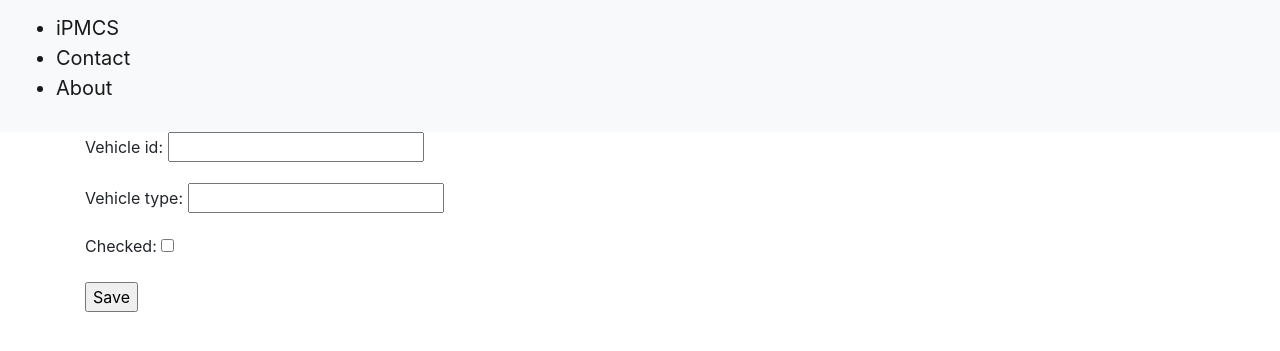
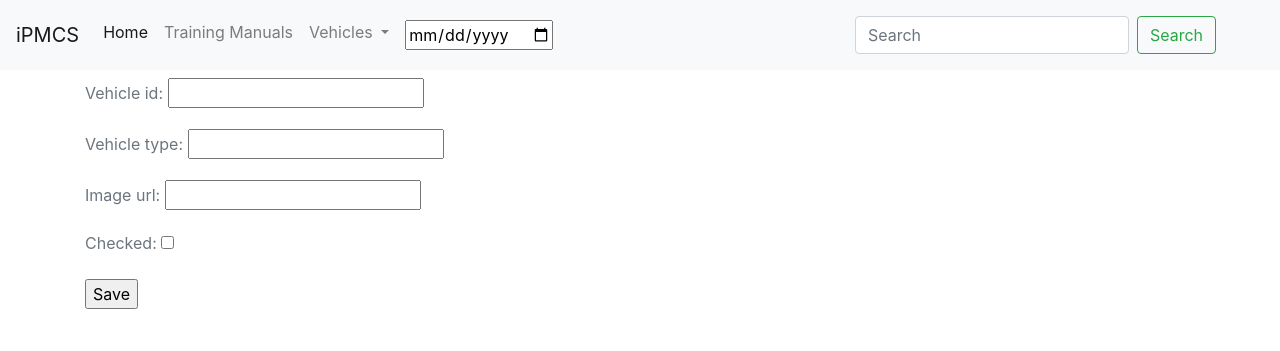
Before and after one commit to xarielx/DjangoIpmcs, a Django app: page /create/ in a window 1280 px wide. Shown: the top 351 px of the page. Run offline with Django 3.2, Linux system fonts and the light colour scheme; some libraries are stand-ins or nearby versions.

Commit message:
Django App - updates

```diff
--- a/src/templates/navbar.html
+++ b/src/templates/navbar.html
@@ -1,9 +1,35 @@
-<nav class="navbar navbar-light bg-light">
-    <a class="navbar-brand" href="#">
-    <ul>
-        <li>iPMCS</li>
-        <li>Contact</li>
-        <li>About</li>
+<nav class="navbar navbar-expand-lg navbar-light bg-light">
+  <a class="navbar-brand" href="#">iPMCS</a>
+  <button class="navbar-toggler" type="button" data-toggle="collapse" data-target="#navbarSupportedContent" aria-controls="navbarSupportedContent" aria-expanded="false" aria-label="Toggle navigation">
+    <span class="navbar-toggler-icon"></span>
+  </button>
+
+  <div class="collapse navbar-collapse" id="navbarSupportedContent">
+    <ul class="navbar-nav mr-auto">
+      <li class="nav-item active">
+        <a class="nav-link" href="#">Home <span class="sr-only">(current)</span></a>
+      </li>
+      <li class="nav-item">
+        <a class="nav-link" href="#">Training Manuals</a>
+      </li>
+      <li class="nav-item dropdown">
+        <a class="nav-link dropdown-toggle" href="#" id="navbarDropdown" role="button" data-toggle="dropdown" aria-haspopup="true" aria-expanded="false">
+          Vehicles
+        </a>
+        <div class="dropdown-menu" aria-labelledby="navbarDropdown">
+          <a class="dropdown-item" href="#">Available Vehicles</a>
+          <a class="dropdown-item" href="#">Vehicles NFMC</a>
+          <div class="dropdown-divider"></div>
+          <a class="dropdown-item" href="#">Create a Vehicle</a>
+        </div>
+      </li>
+      <li class="nav-item">
+        <a class="nav-link disabled" href="#"><input type='date' id='hasta' value='<?php echo date('Y-m-d') /a>
+      </li>
     </ul>
-    </a>
-    </nav>
+    <form class="form-inline my-2 my-lg-0">
+      <input class="form-control mr-sm-2" type="search" placeholder="Search" aria-label="Search">
+      <button class="btn btn-outline-success my-2 my-sm-0" type="submit">Search</button>
+    </form>
+  </div>
+</nav>
--- a/src/vehicles/forms.py
+++ b/src/vehicles/forms.py
@@ -6,5 +6,6 @@ class VehicleForm(forms.ModelForm):
     class Meta:
         model = Vehicle
         fields = [
-            'vehicle_id', 'vehicle_type', 'checked'
+            'vehicle_id', 'vehicle_type', 'image_url',
+             'checked'
         ]
--- a/src/vehicles/templates/vehicle/vehicle_create_view.html
+++ b/src/vehicles/templates/vehicle/vehicle_create_view.html
@@ -2,7 +2,7 @@
 {% extends 'base.html' %}
 
 {% block content %}
-<form>
+<form method='POST'> {% csrf_token %}
 {{ form.as_p }}
 <input type ='submit' value='Save' />
 </form>
--- a/src/vehicles/views.py
+++ b/src/vehicles/views.py
@@ -7,7 +7,7 @@ def vehicle_view(request, *args, **kwargs):
     vehicles = Vehicle.objects.all()
     return render(request, "vehicle/vehicle.html", {'vehicles': vehicles})
 
-def vehicle_create_view(request, *args, **kwargs):
+def vehicle_create_view(request):
     form = VehicleForm(request.POST or None)
     if form.is_valid():
         form.save()
```
Also changed, not shown: src/templates/home.html (+22 -2 lines), src/db.sqlite3.
